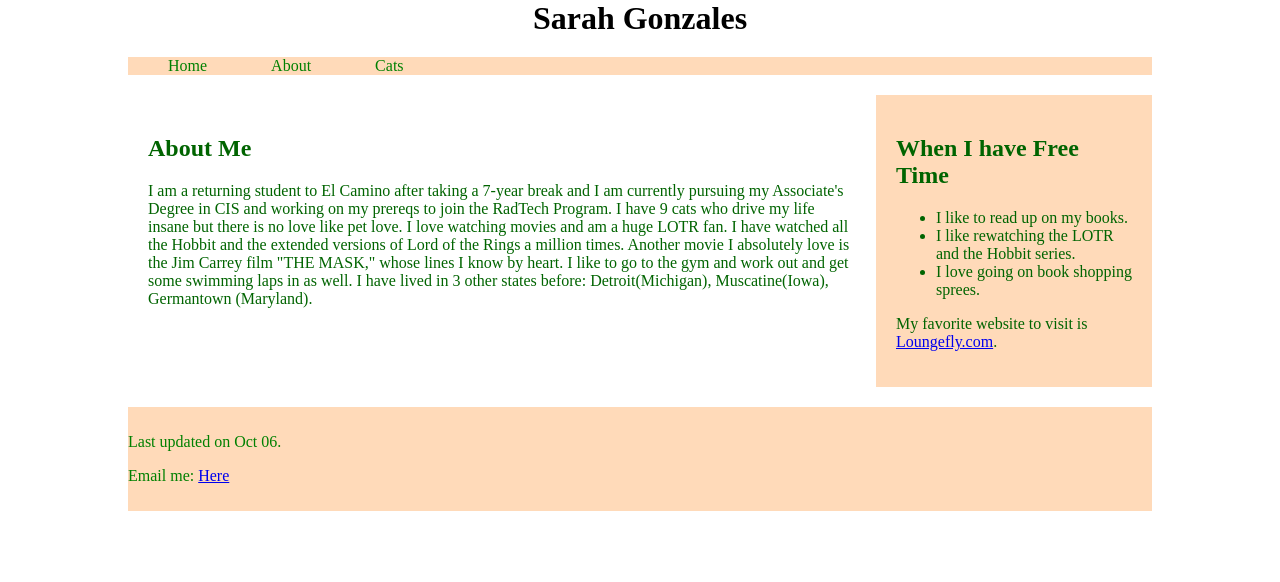
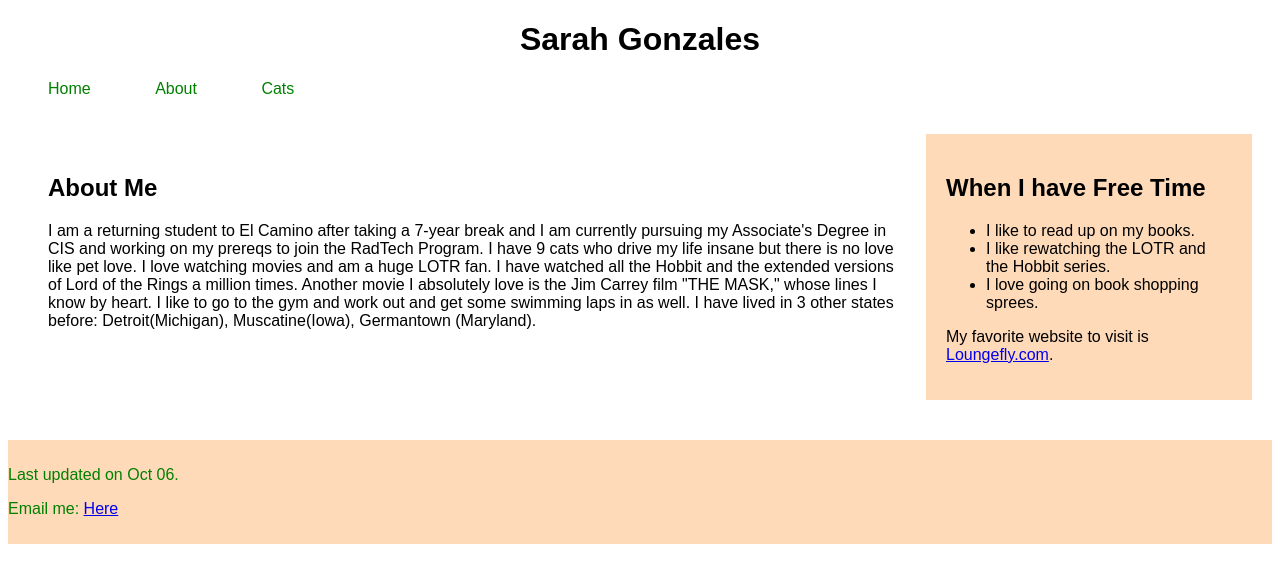
Before and after one commit to sgonzag4/Cis-132-HTML-Project, a plain HTML site: page index.html in a window 1280 px wide. Drawn offline with Linux system fonts and the light colour scheme.

Commit message:
Update main.css

```diff
--- a/main.css
+++ b/main.css
@@ -1,25 +1,10 @@
 body {
-    max-width: 80%;
-    margin: auto;
-    font-family: 'Castellar', serif;
-    background-color: white;
-    color: darkgreen;
+    font-family: Arial, sans-serif;
 }
 
 header {
     text-align: center;
-    margin-bottom: 20px;
-}
-
-h1 {
-    margin: 0;
-    color: black;
-}
-
-nav {
-    background-color: peachpuff;
-    margin-bottom: 20px;
-    text-align: left;
+    margin: 20px 0;
 }
 
 nav ul {
@@ -45,6 +30,7 @@ nav ul li a:hover {
 main {
     display: flex;
     justify-content: space-between;
+    padding: 20px;
 }
 
 .content-left {
```
